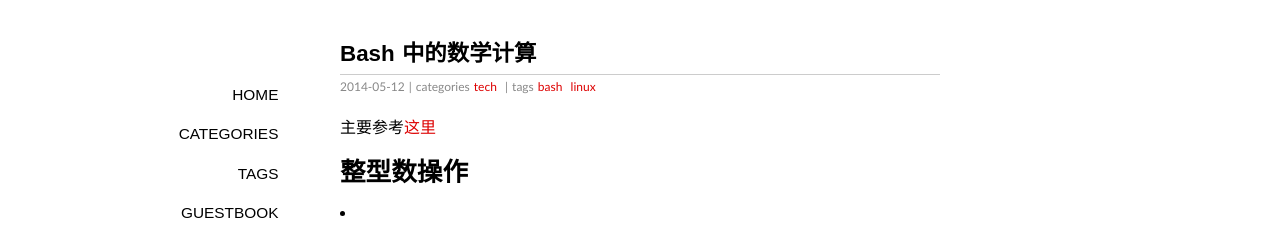
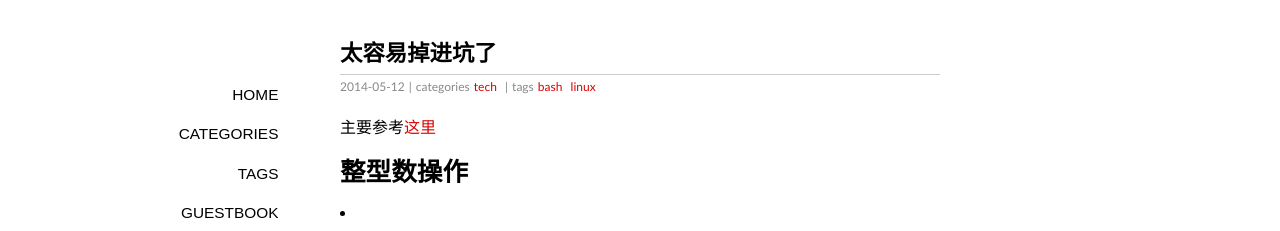
Before and after one commit to gezhu/gezhu.github.io, a Jekyll site: the page built from _posts/2014-05-12-keng.markdown, in a window 1280 px wide. Shown: the top 231 px of the page. Built offline with Jekyll 4.4.1, drawn with Linux system fonts in a browser that asks for light colours; some web fonts are replaced; Markdown is read by kramdown in place of the engine named in the settings; comment, search, counter and statistics services are not loaded.

Commit message:
add post

```diff
--- a/_posts/2014-05-12-keng.markdown
+++ b/_posts/2014-05-12-keng.markdown
@@ -1,6 +1,6 @@
 ---
 layout: post
-title: "Bash 中的数学计算"
+title: "太容易掉进坑了"
 categories:
 - tech
 tags:
```
